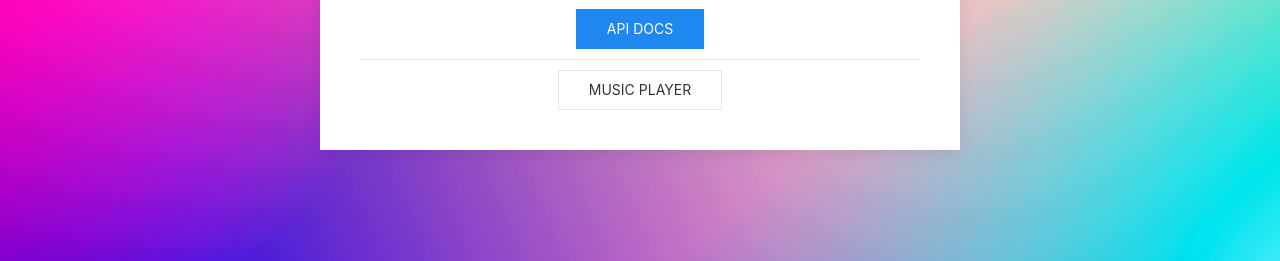
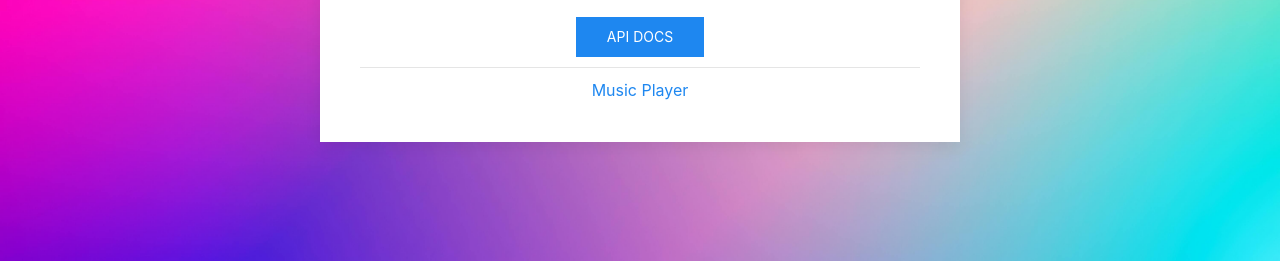
Before and after one commit to EarthlyEric/LuminaraAPI, a plain HTML site: page static/index.html in a window 1280 px wide. Shown: the part 539-800 px from the top of the page. Drawn offline with nearby package versions, Linux system fonts and the light colour scheme.

Commit message:
change button to link

```diff
--- a/static/index.html
+++ b/static/index.html
@@ -19,7 +19,7 @@
           <p>A RESTful API for Luminara. </p>
           <ul class="uk-list uk-list-divider">
             <li><a href="/docs" class="uk-button uk-button-primary">API Docs</a></li>
-            <li><a href="/music" class="uk-button uk-button-default">Music Player</a></li>
+            <li><a href="/music">Music Player</a></li>
         </div>
       </div>
     </div>
```
